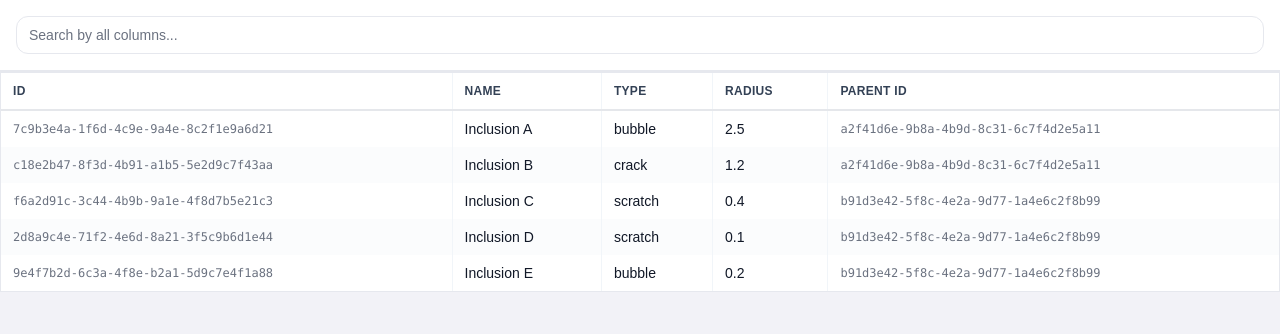
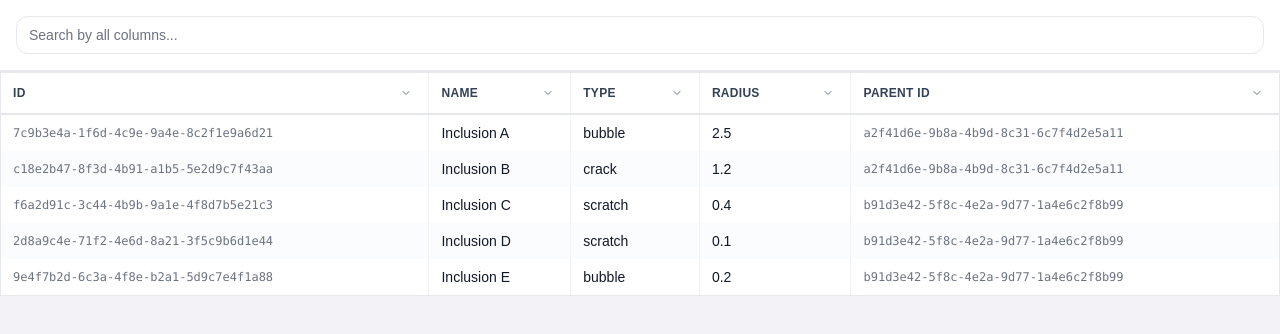
Before and after one commit to ssendns/corning-task, a React (Vite) app: page / in a window 1280 px wide. Shown: the top 334 px of the page. Built offline with nearby package versions, Linux system fonts and the light colour scheme.

Commit message:
move logic to hooks and add sorting

```diff
--- a/src/App.tsx
+++ b/src/App.tsx
@@ -3,6 +3,9 @@ import Header from './components/Header'
 import Table from './components/Table'
 import { tableColumns, type ColumnKey } from './constants/tableColumns'
 import mockData from './constants/mockData.json'
+import useFilteredSortedRows from './hooks/useFilteredSortedRows'
+import usePersistentMultiSelect from './hooks/usePersistentMultiSelect'
+import type { SortConfig } from './types/props'
 import type { Row } from './types/row'
 
 const rows = mockData as Row[]
@@ -13,93 +16,31 @@ const validRowIds = new Set<string>(rows.map((row) => row.id))
 
 function App() {
   const [search, setSearch] = useState('')
-  const [selectedColumns, setSelectedColumns] = useState<ColumnKey[]>(() => {
-    const savedColumns = localStorage.getItem(ACTIVE_COLUMNS_STORAGE_KEY)
-    if (!savedColumns) return []
+  const [sortConfig, setSortConfig] = useState<SortConfig | null>(null)
+  const { selected: selectedColumns, toggleSelected: toggleColumn } =
+    usePersistentMultiSelect<ColumnKey>({
+      storageKey: ACTIVE_COLUMNS_STORAGE_KEY,
+      validValues: validColumnKeys,
+    })
+  const { selected: selectedRows, toggleSelected: toggleRow, setSelected: setSelectedRows } =
+    usePersistentMultiSelect<string>({
+      storageKey: ACTIVE_ROWS_STORAGE_KEY,
+      validValues: validRowIds,
+    })
 
-    try {
-      const parsed = JSON.parse(savedColumns)
-      if (!Array.isArray(parsed)) return []
-      return parsed.filter((key): key is ColumnKey => validColumnKeys.has(key))
-    } catch {
-      return []
-    }
-  })
-  const [selectedRows, setSelectedRows] = useState<string[]>(() => {
-    const savedRows = localStorage.getItem(ACTIVE_ROWS_STORAGE_KEY)
-    if (!savedRows) return []
-
-    try {
-      const parsed = JSON.parse(savedRows)
-      if (!Array.isArray(parsed)) return []
-      return parsed.filter((id): id is string => validRowIds.has(id))
-    } catch {
-      return []
-    }
+  const sortedRows = useFilteredSortedRows({
+    rows,
+    search,
+    selectedColumns,
+    sortConfig,
   })
 
-  const handleToggleRow = (id: string, withShift: boolean) => {
-    setSelectedRows((prev) => {
-      const exists = prev.includes(id)
-
-      if (withShift) {
-        return exists ? prev.filter((rowId) => rowId !== id) : [...prev, id]
-      }
-
-      if (prev.length === 1 && exists) {
-        return []
-      }
-
-      return [id]
-    })
-  }
-
-  const handleToggleColumn = (key: ColumnKey, withShift: boolean) => {
-    setSelectedColumns((prev) => {
-      const exists = prev.includes(key)
-
-      if (withShift) {
-        return exists ? prev.filter((column) => column !== key) : [...prev, key]
-      }
-
-      if (prev.length === 1 && exists) {
-        return []
-      }
-
-      return [key]
-    })
-  }
-
-  const filteredRows = useMemo(() => {
-    const query = search.trim().toLowerCase()
-    if (!query) return rows
-
-    if (selectedColumns.length === 0) {
-      return rows.filter((row) =>
-        Object.values(row).some((value) => String(value).toLowerCase().includes(query)),
-      )
-    }
-
-    return rows.filter((row) =>
-      selectedColumns.some((column) => String(row[column]).toLowerCase().includes(query)),
-    )
-  }, [search, selectedColumns])
+  const visibleRowIds = useMemo(() => new Set(sortedRows.map((row) => row.id)), [sortedRows])
 
   useEffect(() => {
-    if (selectedRows.length === 0) {
-      localStorage.removeItem(ACTIVE_ROWS_STORAGE_KEY)
-      return
-    }
-    localStorage.setItem(ACTIVE_ROWS_STORAGE_KEY, JSON.stringify(selectedRows))
-  }, [selectedRows])
-
-  useEffect(() => {
-    if (selectedColumns.length === 0) {
-      localStorage.removeItem(ACTIVE_COLUMNS_STORAGE_KEY)
-      return
-    }
-    localStorage.setItem(ACTIVE_COLUMNS_STORAGE_KEY, JSON.stringify(selectedColumns))
-  }, [selectedColumns])
+    if (selectedRows.every((id) => visibleRowIds.has(id))) return
+    setSelectedRows((prev) => prev.filter((id) => visibleRowIds.has(id)))
+  }, [selectedRows, setSelectedRows, visibleRowIds])
 
   return (
     <main className="min-h-screen">
@@ -111,11 +52,13 @@ function App() {
 
       <section>
         <Table
-          data={filteredRows}
+          data={sortedRows}
           selectedRows={selectedRows}
-          onToggleRow={handleToggleRow}
+          onToggleRow={toggleRow}
           selectedColumns={selectedColumns}
-          onToggleColumn={handleToggleColumn}
+          onToggleColumn={toggleColumn}
+          sortConfig={sortConfig}
+          onSortChange={setSortConfig}
         />
       </section>
     </main>
--- /dev/null
+++ b/src/components/ColumnFilterMenu.tsx
@@ -0,0 +1,66 @@
+import { useEffect, useRef } from 'react'
+
+interface ColumnFilterMenuProps {
+  isOpen: boolean
+  onClose: () => void
+  onSortAsc: () => void
+  onSortDesc: () => void
+  onClearSort: () => void
+}
+
+function ColumnFilterMenu({
+  isOpen,
+  onClose,
+  onSortAsc,
+  onSortDesc,
+  onClearSort,
+}: ColumnFilterMenuProps) {
+  const menuRef = useRef<HTMLDivElement | null>(null)
+
+  useEffect(() => {
+    if (!isOpen) return
+
+    const handleOutsideClick = (event: MouseEvent) => {
+      const target = event.target as Node
+      if (menuRef.current && !menuRef.current.contains(target)) {
+        onClose()
+      }
+    }
+
+    document.addEventListener('mousedown', handleOutsideClick)
+    return () => document.removeEventListener('mousedown', handleOutsideClick)
+  }, [isOpen, onClose])
+
+  if (!isOpen) return null
+
+  return (
+    <div
+      ref={menuRef}
+      className="absolute right-1 top-[calc(100%+4px)] z-20 min-w-44 rounded-lg border border-app-border bg-white p-1 shadow-lg"
+    >
+      <button
+        type="button"
+        onClick={onSortAsc}
+        className="block w-full rounded-md px-2 py-1.5 text-left text-[11px] font-medium text-app-text hover:bg-slate-100"
+      >
+        Sort Ascending
+      </button>
+      <button
+        type="button"
+        onClick={onSortDesc}
+        className="block w-full rounded-md px-2 py-1.5 text-left text-[11px] font-medium text-app-text hover:bg-slate-100"
+      >
+        Sort Descending
+      </button>
+      <button
+        type="button"
+        onClick={onClearSort}
+        className="block w-full rounded-md px-2 py-1.5 text-left text-[11px] font-medium text-app-text hover:bg-slate-100"
+      >
+        Clear Sorting
+      </button>
+    </div>
+  )
+}
+
+export default ColumnFilterMenu
--- a/src/components/Table.tsx
+++ b/src/components/Table.tsx
@@ -3,11 +3,24 @@ import TableRow from './TableRow'
 import { tableColumns } from '../constants/tableColumns'
 import type { TableProps } from '../types/props'
 
-function Table({ data, selectedRows, onToggleRow, selectedColumns, onToggleColumn }: TableProps) {
+function Table({
+  data,
+  selectedRows,
+  onToggleRow,
+  selectedColumns,
+  onToggleColumn,
+  sortConfig,
+  onSortChange,
+}: TableProps) {
   return (
     <div className="w-full overflow-x-auto border border-app-border bg-white">
       <table className="w-full border-collapse">
-        <TableHeader selectedColumns={selectedColumns} onToggleColumn={onToggleColumn} />
+        <TableHeader
+          selectedColumns={selectedColumns}
+          onToggleColumn={onToggleColumn}
+          sortConfig={sortConfig}
+          onSortChange={onSortChange}
+        />
         <tbody>
           {data.length > 0 ? (
             data.map((row) => (
--- a/src/components/TableHeader.tsx
+++ b/src/components/TableHeader.tsx
@@ -1,12 +1,34 @@
+import { useState } from 'react'
 import { tableColumns } from '../constants/tableColumns'
 import type { ColumnKey } from '../constants/tableColumns'
+import ColumnFilterMenu from './ColumnFilterMenu'
+import type { SortConfig } from '../types/props'
+
+function ChevronDownIcon() {
+  return (
+    <svg viewBox="0 0 24 24" aria-hidden="true" className="h-3 w-3">
+      <path
+        d="m6 9 6 6 6-6"
+        fill="none"
+        stroke="currentColor"
+        strokeLinecap="round"
+        strokeLinejoin="round"
+        strokeWidth="2"
+      />
+    </svg>
+  )
+}
 
 interface TableHeaderProps {
   selectedColumns: ColumnKey[]
   onToggleColumn: (key: ColumnKey, withShift: boolean) => void
+  sortConfig: SortConfig | null
+  onSortChange: (config: SortConfig | null) => void
 }
 
-function TableHeader({ selectedColumns, onToggleColumn }: TableHeaderProps) {
+function TableHeader({ selectedColumns, onToggleColumn, sortConfig, onSortChange }: TableHeaderProps) {
+  const [openMenuKey, setOpenMenuKey] = useState<ColumnKey | null>(null)
+
   return (
     <thead className="select-none text-xs uppercase tracking-wide text-slate-700">
       <tr className="border-b-2 divide-x divide-slate-100">
@@ -19,7 +41,44 @@ function TableHeader({ selectedColumns, onToggleColumn }: TableHeaderProps) {
               selectedColumns.includes(column.key) ? 'bg-blue-100' : 'hover:bg-slate-100/70'
             }`}
           >
-            {column.label}
+            <div className="relative flex items-center justify-between gap-2">
+              <span>
+                {column.label}
+                {sortConfig?.key === column.key && (
+                  <span className="ml-1 text-[10px] text-app-subtle">
+                    ({sortConfig.direction === 'asc' ? 'asc' : 'desc'})
+                  </span>
+                )}
+              </span>
+              <button
+                type="button"
+                onMouseDown={(event) => event.stopPropagation()}
+                onClick={(event) => {
+                  event.stopPropagation()
+                  setOpenMenuKey((prev) => (prev === column.key ? null : column.key))
+                }}
+                className="rounded p-1 text-slate-500 hover:bg-slate-200 hover:text-slate-700"
+                aria-label={`Open ${column.label} filter menu`}
+              >
+                <ChevronDownIcon />
+              </button>
+              <ColumnFilterMenu
+                isOpen={openMenuKey === column.key}
+                onClose={() => setOpenMenuKey(null)}
+                onSortAsc={() => {
+                  onSortChange({ key: column.key, direction: 'asc' })
+                  setOpenMenuKey(null)
+                }}
+                onSortDesc={() => {
+                  onSortChange({ key: column.key, direction: 'desc' })
+                  setOpenMenuKey(null)
+                }}
+                onClearSort={() => {
+                  onSortChange(null)
+                  setOpenMenuKey(null)
+                }}
+              />
+            </div>
           </th>
         ))}
       </tr>
--- /dev/null
+++ b/src/hooks/useFilteredSortedRows.ts
@@ -0,0 +1,54 @@
+import { useMemo } from 'react'
+import type { ColumnKey } from '../constants/tableColumns'
+import type { SortConfig } from '../types/props'
+import type { Row } from '../types/row'
+
+interface UseFilteredSortedRowsParams {
+  rows: Row[]
+  search: string
+  selectedColumns: ColumnKey[]
+  sortConfig: SortConfig | null
+}
+
+function useFilteredSortedRows({
+  rows,
+  search,
+  selectedColumns,
+  sortConfig,
+}: UseFilteredSortedRowsParams) {
+  const filteredRows = useMemo(() => {
+    const query = search.trim().toLowerCase()
+    if (!query) return rows
+
+    if (selectedColumns.length === 0) {
+      return rows.filter((row) =>
+        Object.values(row).some((value) => String(value).toLowerCase().includes(query)),
+      )
+    }
+
+    return rows.filter((row) =>
+      selectedColumns.some((column) => String(row[column]).toLowerCase().includes(query)),
+    )
+  }, [rows, search, selectedColumns])
+
+  const sortedRows = useMemo(() => {
+    if (!sortConfig) return filteredRows
+
+    const sorted = [...filteredRows].sort((a, b) => {
+      const aValue = a[sortConfig.key]
+      const bValue = b[sortConfig.key]
+
+      if (typeof aValue === 'number' && typeof bValue === 'number') {
+        return aValue - bValue
+      }
+
+      return String(aValue).localeCompare(String(bValue), undefined, { numeric: true })
+    })
+
+    return sortConfig.direction === 'asc' ? sorted : sorted.reverse()
+  }, [filteredRows, sortConfig])
+
+  return sortedRows
+}
+
+export default useFilteredSortedRows
--- /dev/null
+++ b/src/hooks/usePersistentMultiSelect.ts
@@ -0,0 +1,55 @@
+import { useCallback, useEffect, useState } from 'react'
+
+interface UsePersistentMultiSelectParams<T extends string> {
+  storageKey: string
+  validValues: Set<T>
+}
+
+function usePersistentMultiSelect<T extends string>({
+  storageKey,
+  validValues,
+}: UsePersistentMultiSelectParams<T>) {
+  const [selected, setSelected] = useState<T[]>(() => {
+    if (typeof window === 'undefined') return []
+
+    const saved = localStorage.getItem(storageKey)
+    if (!saved) return []
+
+    try {
+      const parsed = JSON.parse(saved)
+      if (!Array.isArray(parsed)) return []
+      return parsed.filter((value): value is T => validValues.has(value))
+    } catch {
+      return []
+    }
+  })
+
+  const toggleSelected = useCallback((value: T, withShift: boolean) => {
+    setSelected((prev) => {
+      const exists = prev.includes(value)
+
+      if (withShift) {
+        return exists ? prev.filter((item) => item !== value) : [...prev, value]
+      }
+
+      if (prev.length === 1 && exists) {
+        return []
+      }
+
+      return [value]
+    })
+  }, [])
+
+  useEffect(() => {
+    if (selected.length === 0) {
+      localStorage.removeItem(storageKey)
+      return
+    }
+
+    localStorage.setItem(storageKey, JSON.stringify(selected))
+  }, [selected, storageKey])
+
+  return { selected, setSelected, toggleSelected }
+}
+
+export default usePersistentMultiSelect
```
Also changed, not shown: src/types/props.ts (+9 -0 lines).
